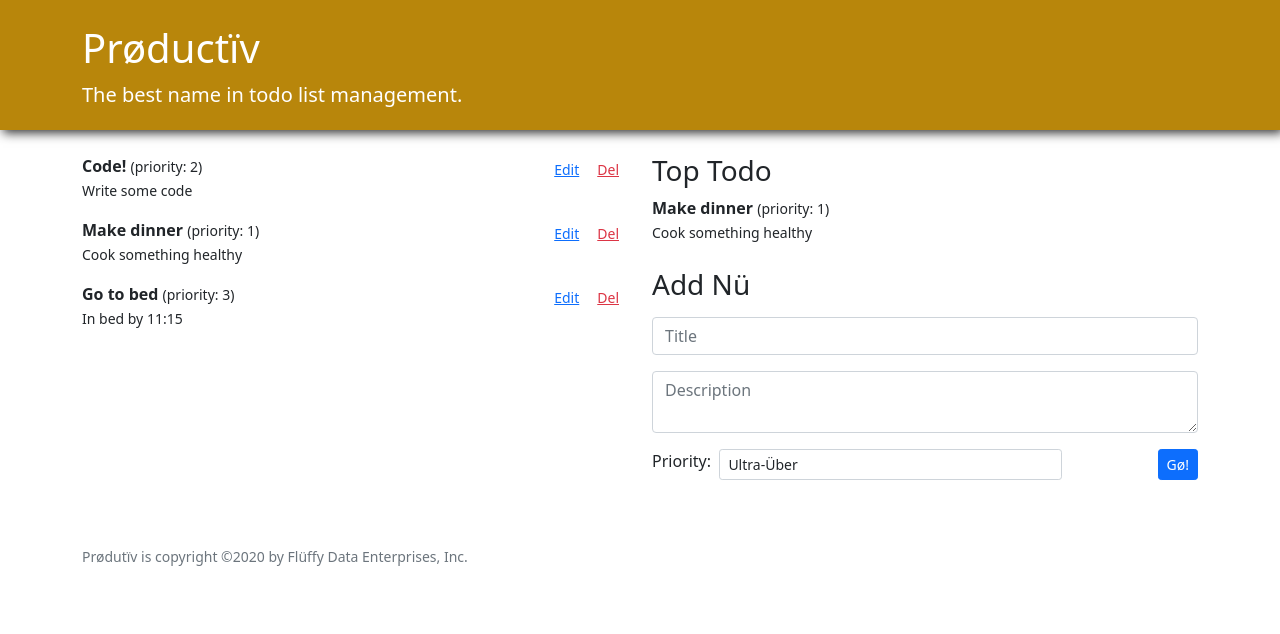
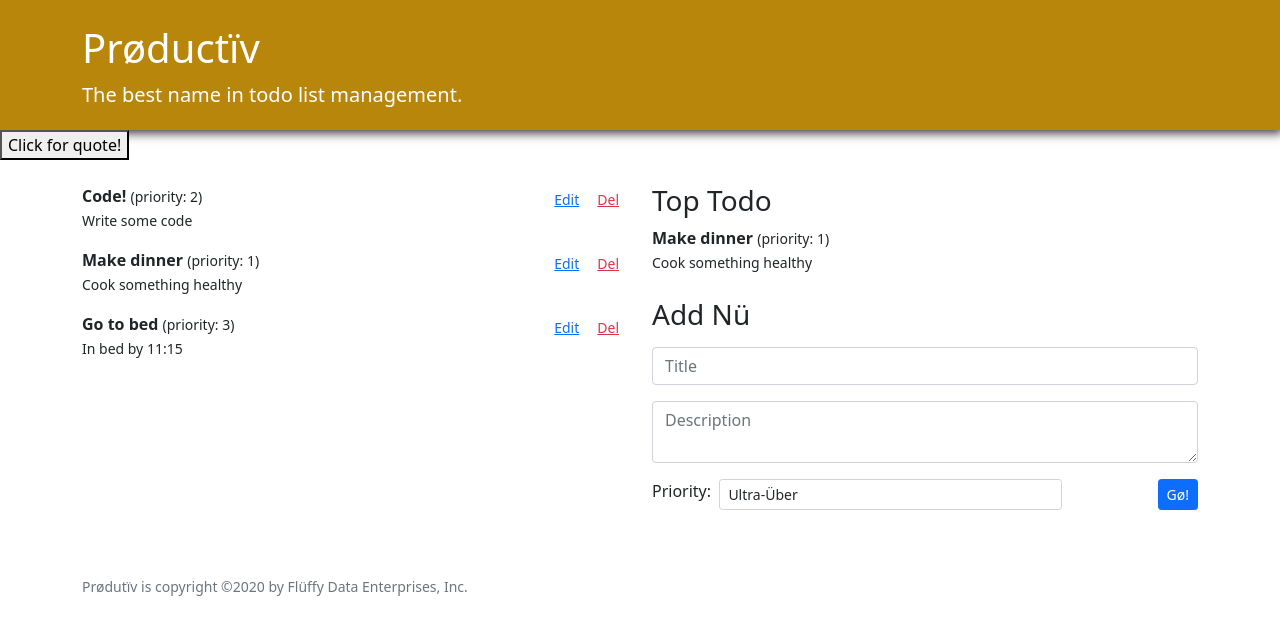
Before and after one commit to erichuie/react-productiv, a React (Create React App) app: page / in a window 1280 px wide. Shown: the top 634 px of the page. Built offline with nearby package versions, Linux system fonts and the light colour scheme; the HTML template or start-up script is replaced by a standard one.

Commit message:
added quote component to App

```diff
--- a/src/App.js
+++ b/src/App.js
@@ -3,6 +3,7 @@ import TodoApp from "./TodoApp";
 import Footer from "./Footer";
 import "bootstrap/dist/css/bootstrap.css";
 import "./App.css";
+import QuoteApp from './QuoteApp';
 
 /** Site application.
  *
@@ -18,6 +19,8 @@ function App() {
           <p className="lead">The best name in todo list management.</p>
         </div>
       </header>
+
+      <QuoteApp />
 
       <section className="container mt-4">
         <TodoApp initialTodos={[
```
